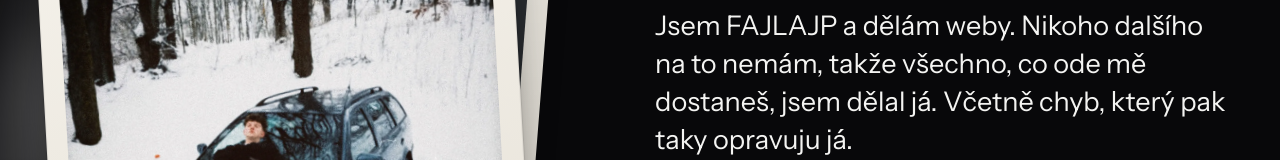
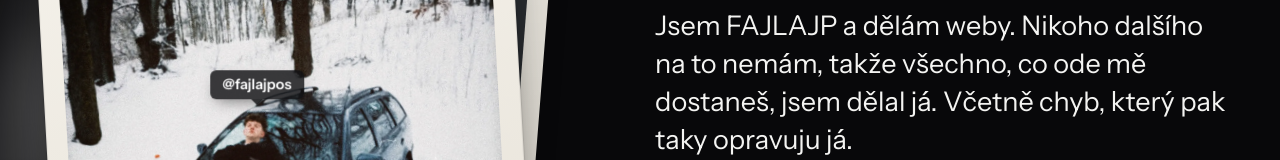
Before and after one commit to Fajlajpos/MADE-BY-FAJLJAP, a Next.js app: page / in a window 1280 px wide. Shown: the part 11145-11305 px from the top of the page. Built offline with nearby package versions, Linux system fonts and the light colour scheme; no server answers.

Commit message:
pridani ig bublinky jako oznaceni na tu moji fotku

```diff
--- a/src/components/print/PhotoPrint.module.css
+++ b/src/components/print/PhotoPrint.module.css
@@ -270,3 +270,78 @@
     transform: rotateY(180deg);
   }
 }
+
+/* ── the Instagram tag: a dark bubble with a little pointer up to the person ── */
+.tag {
+  position: absolute;
+  z-index: 4;
+  /* above the point it tags: the bubble's bottom (its pointer) sits on that point */
+  translate: -50% calc(-100% - 10px);
+  padding: 0.5em 0.85em;
+  border-radius: 6px;
+  background: rgb(18 18 20 / 0.82);
+  color: #fff;
+  font-size: clamp(0.78rem, 0.7rem + 0.25vw, 0.9rem);
+  font-weight: 600;
+  line-height: 1;
+  letter-spacing: 0;
+  text-decoration: none;
+  white-space: nowrap;
+  box-shadow: 0 6px 16px -6px rgb(0 0 0 / 0.6);
+  cursor: pointer;
+  transform-origin: 50% 100%;
+  will-change: scale;
+  transition:
+    scale 0.5s cubic-bezier(0.22, 1, 0.36, 1),
+    background-color 0.5s cubic-bezier(0.22, 1, 0.36, 1),
+    box-shadow 0.5s cubic-bezier(0.22, 1, 0.36, 1);
+}
+
+/* the pointer, down to the head */
+.tag::before {
+  content: '';
+  position: absolute;
+  left: 50%;
+  bottom: -6px;
+  translate: -50% 0;
+  border: 6px solid transparent;
+  border-bottom: 0;
+  border-top-color: rgb(18 18 20 / 0.82);
+  transition: border-top-color 0.45s cubic-bezier(0.22, 1, 0.36, 1);
+}
+
+.tag:hover {
+  background: rgb(0 0 0 / 0.92);
+  /* grows from its pointer, so it stays on the head */
+  scale: 1.07;
+  box-shadow: 0 12px 24px -8px rgb(0 0 0 / 0.7);
+}
+
+.tag:hover::before {
+  border-top-color: rgb(0 0 0 / 0.92);
+}
+
+.tag:focus-visible {
+  outline: 2px solid var(--focus);
+  outline-offset: 3px;
+}
+
+/* turned over, the tag goes with the front */
+.print[data-flipped] .tag {
+  opacity: 0;
+  pointer-events: none;
+}
+
+@media (prefers-reduced-motion: no-preference) {
+  .tag {
+    /* backwards only: once in, the animation lets go, so the hover can transition freely */
+    animation: tagPop 0.5s var(--ease-out) 1.2s backwards;
+  }
+}
+
+@keyframes tagPop {
+  from {
+    opacity: 0;
+    scale: 0.85;
+  }
+}
--- a/src/components/print/PhotoPrint.tsx
+++ b/src/components/print/PhotoPrint.tsx
@@ -14,6 +14,8 @@ type Props = {
   note?: string
   /** What is written on the back (shown when the print is turned over). */
   back?: string[]
+  /** An Instagram-style tag on the photo: who is in it and where it links. `at` in % of the photo. */
+  tag?: { label: string; href: string; at: [number, number] }
   /** Something standing over the print's corner (the 3D mug). */
   children?: ReactNode
   sizes?: string
@@ -27,7 +29,7 @@ type Props = {
  * stretched). The print leans toward the cursor and lifts; a click (or Enter) turns it over to
  * what is written on the back. It drops onto the page once, the first time it comes into view.
  */
-export function PhotoPrint({ slot, stamp, note, back, children, sizes = '(min-width: 1024px) 40vw, 90vw', className }: Props) {
+export function PhotoPrint({ slot, stamp, note, back, tag, children, sizes = '(min-width: 1024px) 40vw, 90vw', className }: Props) {
   const media = getSlot(slot)
   const root = useRef<HTMLDivElement>(null)
   const [flipped, setFlipped] = useState(false)
@@ -115,6 +117,20 @@ export function PhotoPrint({ slot, stamp, note, back, children, sizes = '(min-wi
         </span>
       </button>
 
+      {/* the tag sits on the photo but outside the button, so it is its own link */}
+      {tag && (
+        <a
+          className={styles.tag}
+          href={tag.href}
+          target="_blank"
+          rel="noopener noreferrer"
+          style={{ left: `${tag.at[0]}%`, top: `${tag.at[1]}%` }}
+        >
+          {tag.label}
+          <span className="visually-hidden"> na Instagramu (otevře se v novém okně)</span>
+        </a>
+      )}
+
       {/* two pieces of tape holding it to the page */}
       <span className={`${styles.tape} ${styles.tapeL}`} aria-hidden="true" />
       <span className={`${styles.tape} ${styles.tapeR}`} aria-hidden="true" />
--- a/src/content/site.ts
+++ b/src/content/site.ts
@@ -19,7 +19,7 @@ export const site: SiteContent = {
   // Placeholders — real values in CHECKLIST.md › „Doplní FAJLAJP později“.
   contact: { email: 'hello@fajlajp.cz', city: 'Česko' },
   socials: [
-    { label: 'Instagram', href: '#' },
+    { label: 'Instagram', href: 'https://www.instagram.com/fajlajpos/' },
     { label: 'Behance', href: '#' },
     { label: 'LinkedIn', href: '#' },
   ],
--- a/src/features/home/About.tsx
+++ b/src/features/home/About.tsx
@@ -27,6 +27,7 @@ export function About() {
               stamp={about.print.stamp}
               note={typo(about.caption)}
               back={about.print.back}
+              tag={{ label: '@fajlajpos', href: 'https://www.instagram.com/fajlajpos/', at: [44, 41] }}
               sizes="(min-width: 1024px) 40vw, 92vw"
             />
           </div>
```
